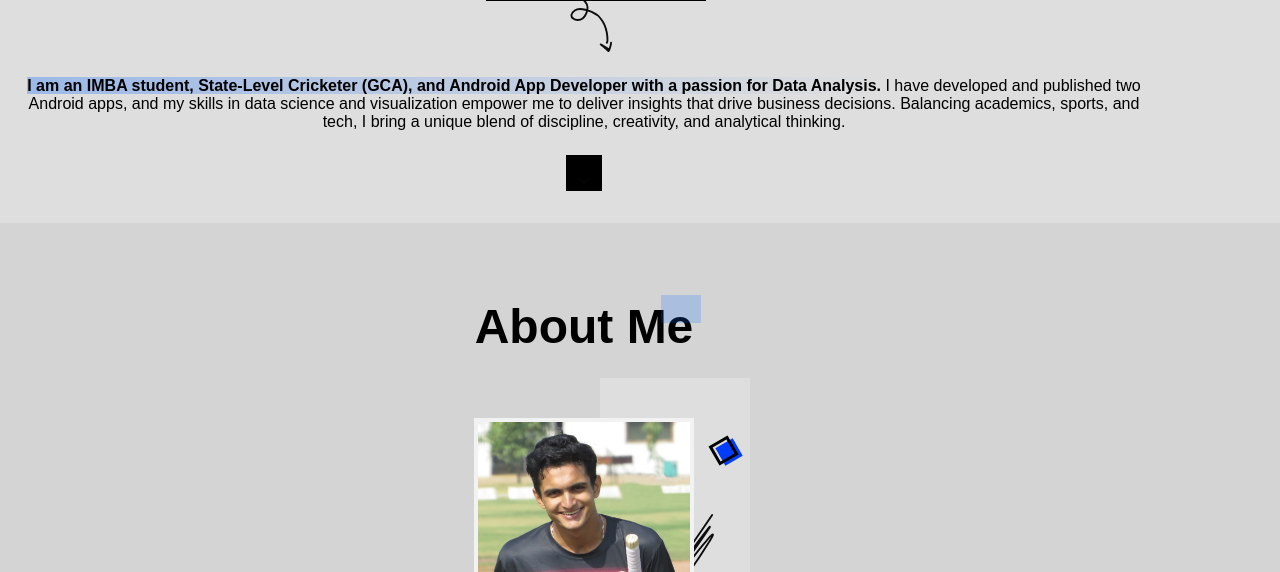
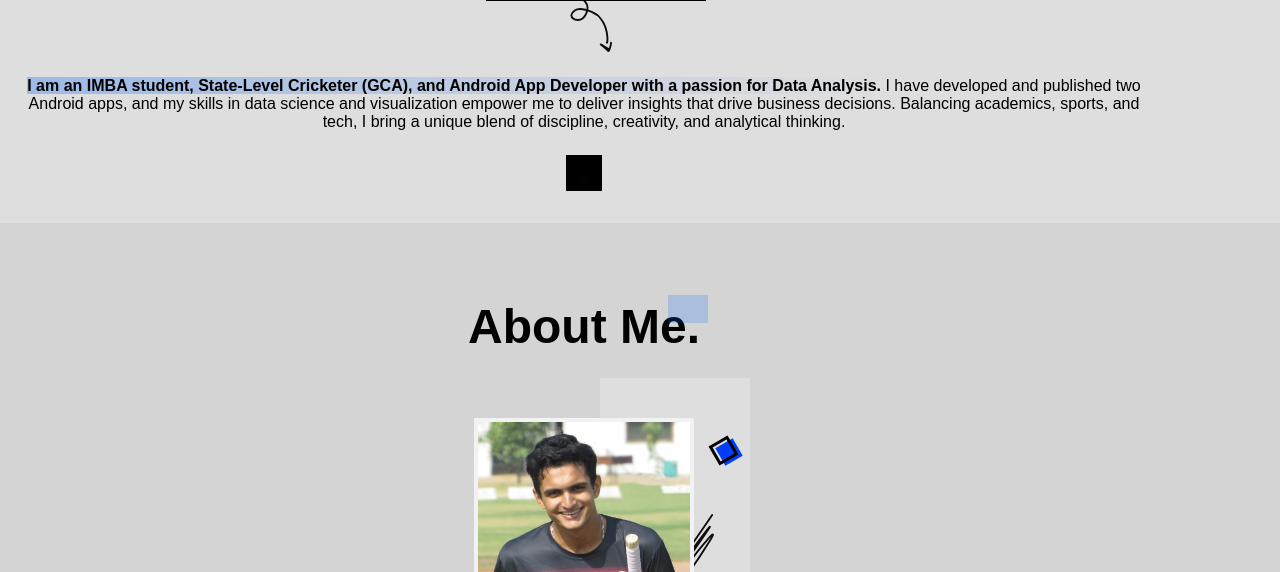
Before and after one commit to rajchaudhari79/rajchaudhari79.github.io, a plain HTML site: page index.html in a window 1280 px wide. Shown: the part 528-1100 px from the top of the page. Drawn offline with nearby package versions, Linux system fonts and the light colour scheme; a web font is replaced by a local one.

Commit message:
Add files via upload

```diff
--- a/index.html
+++ b/index.html
@@ -116,7 +116,7 @@
          <section class="about section" id="about">
             <div class="about__container container grid">
                <h2 class="section__title-1">
-                  About Me
+                  About Me.
                </h2>
 
                <div class="about__prefil">
```
